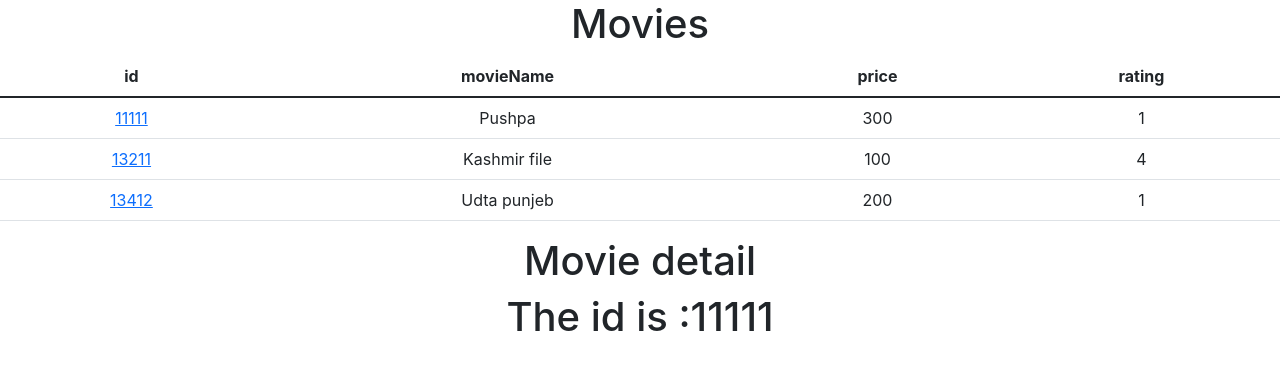
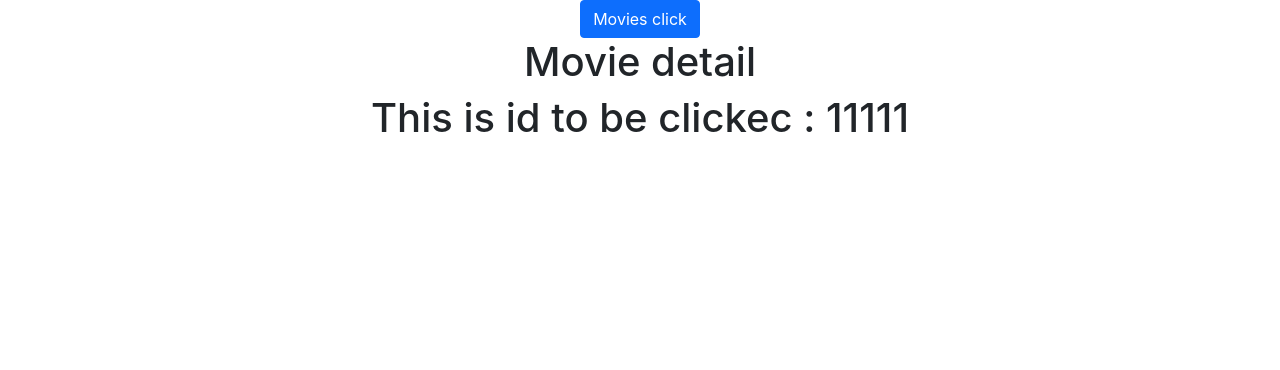
Before and after one commit to VRaj361/React_R, a React (Create React App) app: page /movies/moviesdetail/11111 in a window 1280 px wide. Shown: the top 370 px of the page. Built offline with nearby package versions, Linux system fonts and the light colour scheme.

Commit message:
Modify Routes

```diff
--- a/src/App.js
+++ b/src/App.js
@@ -3,7 +3,7 @@ import './App.css';
 import Home from './components/Home';
 import { ContactUs } from './components/ContactUs';
 import { Movies } from './components/Movies';
-import { Route, Routes } from 'react-router-dom'
+import { Link, Route, Routes } from 'react-router-dom'
 import {MoviesDetail} from './components/MoviesDetail'
 
 function App() {
@@ -63,10 +63,11 @@ function App() {
         {/* <button onClick={()=>run()}>Alert</button> } */}
         {/* <Home obj={obj}/> */}
 
+        <Link className='btn btn-primary' to={'/movies'}>Movies click</Link>
 
-
-        <Movies/>
+        {/* <Movies/> */}
         <Routes>
+          <Route path="/movies" element={<Movies/>}></Route>
           <Route path='/movies/moviesdetail/:id' element={<MoviesDetail/>}></Route>
         </Routes>
 
--- a/src/components/ContactUs.js
+++ b/src/components/ContactUs.js
@@ -1,7 +1,8 @@
 import React from 'react'
 
-export const ContactUs = ({ele}) => {
-    console.log(ele)
+export const ContactUs = (ele) => {
+    console.log(ele.ele)
+    //it will work as json to fetching the element we use to write in parameter {ele} because this turm is in simple var
   return (
     <div>ContactUs</div>
   )
--- a/src/components/Movies.js
+++ b/src/components/Movies.js
@@ -9,7 +9,7 @@ export const Movies = () => {
     { id: "13211", price: 100, movieName: "Kashmir file", rating: 4 },
     { id: "13412", price: 200, movieName: "Udta punjeb", rating: 1 },
   ];
-  let id;
+
   return (
     <div>
       <h1>Movies</h1>
@@ -41,4 +41,6 @@ export const Movies = () => {
       </table>
     </div>
   );
+
 };
+export default Movies;
--- a/src/components/MoviesDetail.js
+++ b/src/components/MoviesDetail.js
@@ -1,17 +1,15 @@
-import React from 'react'
-import { useParams } from 'react-router-dom'
-
+import React from "react";
+import { useParams } from "react-router-dom";
+import movies from "./Movies";
 
 export const MoviesDetail = () => {
-    let id=useParams().id;
-    // console.log(idf)
+  let id = useParams().id;
+  console.log(id)
+
   return (
     <div>
-
-        <h1>Movie detail</h1>
-        <h1>The id is :{id}</h1>
-
+      <h1>Movie detail</h1>
+        <h1>This is id to be clickec : {id}</h1>
     </div>
-
-  )
-}
+  );
+};
```
